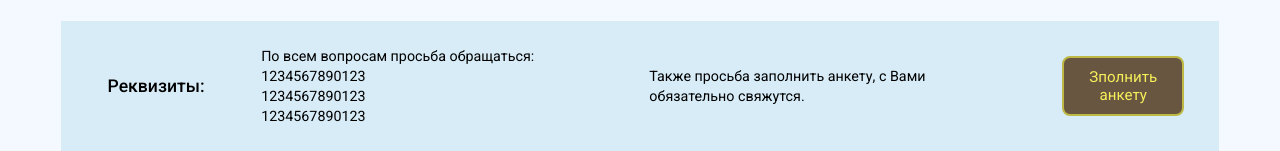
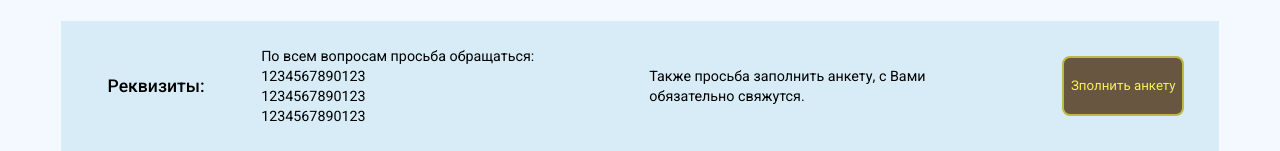
Before and after one commit to t-1000-t/craft-house, a React (Create React App) app: page / in a window 1280 px wide. Shown: the part 2635-2786 px from the top of the page. Built offline with nearby package versions, Linux system fonts and the light colour scheme.

Commit message:
correct name button

```diff
--- a/src/components/FooterCraft/FooterCraft.module.css
+++ b/src/components/FooterCraft/FooterCraft.module.css
@@ -42,7 +42,7 @@
     font-family: "Roboto", sans-serif;
     font-weight: 400;
     /*font-size: 21px;*/
-    font-size: calc(11px + 5 * ((100vw - 320px) / 1158));
+    font-size: calc(10px + 4 * ((100vw - 320px) / 1158));
 
     color: hsl(57, 90%, 66%);
     background-color: hsl(33, 24%, 33%);
@@ -56,7 +56,7 @@
 }
 
 .footerBtnFont:focus {
-    border: hsl(57, 48%, 51%) solid 5px;
+    border: hsl(57, 48%, 51%) solid 2px;
     /*padding: 2px;*/
     background-color: hsl(31, 10%, 57%);
     color: hsl(264, 100%, 99%);
```
